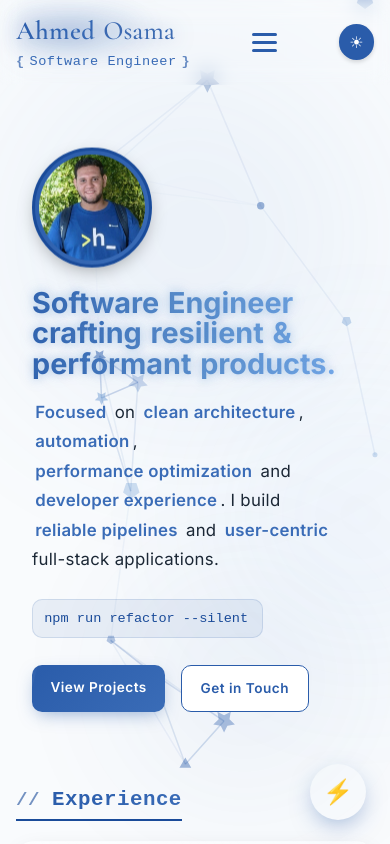
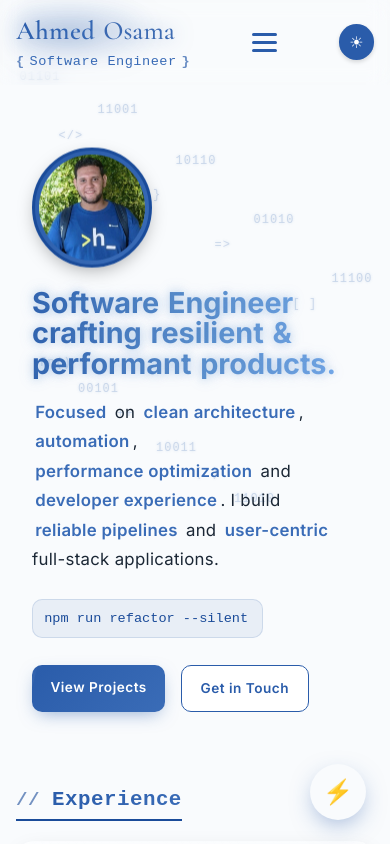
Before and after one commit to AhmedOsamaAli/Portfolio, a React (Vite) app: page / in a window 390 px wide. Shown: the top 844 px of the page. Built offline with nearby package versions, Linux system fonts and the light colour scheme.

Commit message:
remove animated background

```diff
--- a/index.html
+++ b/index.html
@@ -21,6 +21,35 @@
   </noscript>
 </head>
 <body>
+  <!-- Static code background -->
+  <div class="code-bg-static" aria-hidden="true">
+    <div class="code-elem" style="top: 8%; left: 5%;">01101</div>
+    <div class="code-elem" style="top: 15%; left: 15%;">&lt;/&gt;</div>
+    <div class="code-elem" style="top: 12%; left: 25%;">11001</div>
+    <div class="code-elem" style="top: 22%; left: 35%;">{ }</div>
+    <div class="code-elem" style="top: 18%; left: 45%;">10110</div>
+    <div class="code-elem" style="top: 28%; left: 55%;">=&gt;</div>
+    <div class="code-elem" style="top: 25%; left: 65%;">01010</div>
+    <div class="code-elem" style="top: 35%; left: 75%;">[ ]</div>
+    <div class="code-elem" style="top: 32%; left: 85%;">11100</div>
+    <div class="code-elem" style="top: 42%; left: 10%;">fn()</div>
+    <div class="code-elem" style="top: 45%; left: 20%;">00101</div>
+    <div class="code-elem" style="top: 48%; left: 30%;">++</div>
+    <div class="code-elem" style="top: 52%; left: 40%;">10011</div>
+    <div class="code-elem" style="top: 55%; left: 50%;">( )</div>
+    <div class="code-elem" style="top: 58%; left: 60%;">11010</div>
+    <div class="code-elem" style="top: 62%; left: 70%;">::</div>
+    <div class="code-elem" style="top: 65%; left: 80%;">01001</div>
+    <div class="code-elem" style="top: 68%; left: 90%;">=&gt;</div>
+    <div class="code-elem" style="top: 72%; left: 12%;">10101</div>
+    <div class="code-elem" style="top: 75%; left: 22%;">&amp;&amp;</div>
+    <div class="code-elem" style="top: 78%; left: 32%;">00110</div>
+    <div class="code-elem" style="top: 82%; left: 42%;">||</div>
+    <div class="code-elem" style="top: 85%; left: 52%;">11011</div>
+    <div class="code-elem" style="top: 88%; left: 62%;">&lt;&gt;</div>
+    <div class="code-elem" style="top: 92%; left: 72%;">01100</div>
+    <div class="code-elem" style="top: 95%; left: 82%;">?:</div>
+  </div>
   <div id="root"></div>
   <script type="module" src="./src/main.tsx"></script>
 </body>
--- a/src/portfolio/Portfolio.tsx
+++ b/src/portfolio/Portfolio.tsx
@@ -3,12 +3,10 @@ import { experiences, internships, education, skills, achievements, projects, Sk
 import { motion, useReducedMotion, useScroll, useSpring } from 'framer-motion';
 import './portfolio.css';
 import { Img } from './assets';
-import ParticlesBackground from './ParticlesBackground';
 import { ICPCLogo, EOILogo, HackerCupLogo } from './CompanyLogos';
 import { Card3D } from './Card3D';
 import CursorTrail from './CursorTrail';
 import { RippleEffect } from './RippleEffect';
-import { ParallaxSections } from './ParallaxSections';
 import { TextReveal } from './TextReveal';
 import { QuickActionMenu } from './QuickActionMenu';
 import { getProjectTheme, getTechIcon } from './projectThemes';
@@ -164,6 +162,7 @@ export const Portfolio: React.FC = () => {
   const showSplashInitially = typeof window !== 'undefined';
   const [showSplash, setShowSplash] = React.useState(showSplashInitially);
   const initialReady = useInitialReadiness('img[alt="headshot"]', 3000, 5000);
+  const isMobile = useIsMobile();
 
   // Force scroll to top on mount/refresh
   React.useEffect(() => {
@@ -193,9 +192,6 @@ export const Portfolio: React.FC = () => {
       <ScrollProgress />
       <CursorTrail />
       <RippleEffect />
-      <ParallaxSections />
-      <ParticlesBackground />
-      <FloatingIcons />
       <SectionRail />
       <QuickActionMenu />
       <Header />
@@ -263,9 +259,11 @@ export const Portfolio: React.FC = () => {
               </Card3D>
             ))}
         </Section>
-        <Section id="skills" title="Skills">
-          <SkillsSection />
-        </Section>
+        {!isMobile && (
+          <Section id="skills" title="Skills">
+            <SkillsSection />
+          </Section>
+        )}
         <Section id="achievements" title="Achievements">
           {achievements.map(a => {
             // Get the appropriate logo component based on achievement title
@@ -574,40 +572,6 @@ const Footer: React.FC = () => (
 );
 
 
-// Subtle floating programming icons background layer
-const techIcons = [
-  { id: 'ts', path: 'M3 3h18v18H3z', label: 'TypeScript', fill: '#2f74c0', inner: 'M9.5 10v1.4h2.2v7.1h2.1v-7.1h2.3V10H9.5zm.2-3.9V8h7.9V6.1h-3V3h-2.1v3.1h-2.8z' },
-  { id: 'react', path: 'M12 11.1a.9.9 0 100 1.8.9.9 0 000-1.8z', label: 'React', fill: '#61dafb', ring: true },
-  { id: 'node', path: 'M12 2l9.5 5.5v9L12 22l-9.5-5.5v-9L12 2z', label: 'Node.js', fill: '#83cd29' },
-  { id: 'python', path: 'M12.9 3.1c-.6-1.7-2.2-1.7-2.2-1.7H9.3c-1.9 0-2.2 1.4-2.2 1.4v2.5h5.8v1.3H5.7S3 6.3 3 9.1c0 2.9 2.7 2.8 2.7 2.8h1.5v-2.1s-.1-2.7 2.6-2.7h4.4s2.5.1 2.5-2.5c0-2.6-1.8-3.1-1.8-3.1h-2M10 4.3a.8.8 0 110-1.6.8.8 0 010 1.6zM11.1 20.9c.6 1.7 2.2 1.7 2.2 1.7h1.4c1.9 0 2.2-1.4 2.2-1.4v-2.5h-5.8v-1.3h7.2s2.7.4 2.7-2.4c0-2.9-2.7-2.8-2.7-2.8h-1.5v2.1s.1 2.7-2.6 2.7H12c-2.5 0-2.5 2.5-2.5 2.5 0 2.6 1.8 3.1 1.8 3.1h1.8M14 19.7a.8.8 0 110 1.6.8.8 0 010-1.6z', label: 'Python', fill: '#3776ab' },
-  { id: 'git', path: 'M2 12l10-10 10 10-10 10L2 12zm9-3v6h2V9h-2zm0 8v2h2v-2h-2z', label: 'Git', fill: '#f05133' }
-];
-
-const FloatingIcons: React.FC = () => {
-  const prefersReduced = useReducedMotion();
-  if (prefersReduced) return null;
-  return (
-    <div className="floating-icons" aria-hidden="true">
-      {techIcons.map((ico, i) => (
-        <div
-          key={ico.id}
-          className="floating-icon"
-          style={{ ['--i' as any]: i }}
-        >
-          <svg width="42" height="42" viewBox="0 0 24 24" fill="none">
-            {ico.ring && (
-              <circle cx="12" cy="12" r="10" stroke="#61dafb" strokeWidth="1.4" strokeOpacity="0.6" />
-            )}
-            <path d={ico.path} fill={ico.fill} fillOpacity="0.85" />
-            {ico.inner && <path d={ico.inner} fill="#fff" fillOpacity="0.85" />}
-          </svg>
-        </div>
-      ))}
-    </div>
-  );
-};
-
-
 export default Portfolio;
 
 // Timed splash screen with dark theme variant (fade out handled externally via readiness hook)
--- a/src/portfolio/portfolio.css
+++ b/src/portfolio/portfolio.css
@@ -653,6 +653,44 @@ main {width:100%;max-width:1100px;margin:0 auto;padding:2rem 2rem 4rem;flex:1;}
   box-shadow: 0 8px 20px -4px rgba(0,0,0,0.4);
 }
 .site-footer {text-align:center;padding:2rem 1rem;font-size:0.7rem;color:var(--accent-line);}
+
+/* ========================================
+   🖥️ STATIC CODE BACKGROUND
+   Random binary and code symbols
+   ======================================== */
+.code-bg-static {
+  position: fixed;
+  inset: 0;
+  z-index: 0;
+  pointer-events: none;
+  overflow: hidden;
+}
+
+.code-elem {
+  position: absolute;
+  font-family: 'Courier New', monospace;
+  font-size: 0.9rem;
+  font-weight: 500;
+  color: rgba(90, 164, 194, 0.15);
+  text-shadow: 0 0 4px rgba(90, 164, 194, 0.2);
+  letter-spacing: 1px;
+}
+
+/* Light mode - more visible */
+:root[data-theme='light'] .code-elem {
+  color: rgba(42, 92, 170, 0.18);
+  text-shadow: 0 0 3px rgba(42, 92, 170, 0.15);
+}
+
+/* Mobile - smaller and fewer */
+@media (max-width: 760px) {
+  .code-elem {
+    font-size: 0.75rem;
+  }
+  .code-elem:nth-child(n+16) {
+    display: none;
+  }
+}
 
 /* Contact links */
 .contact-links { margin-top: .5rem; }
```
